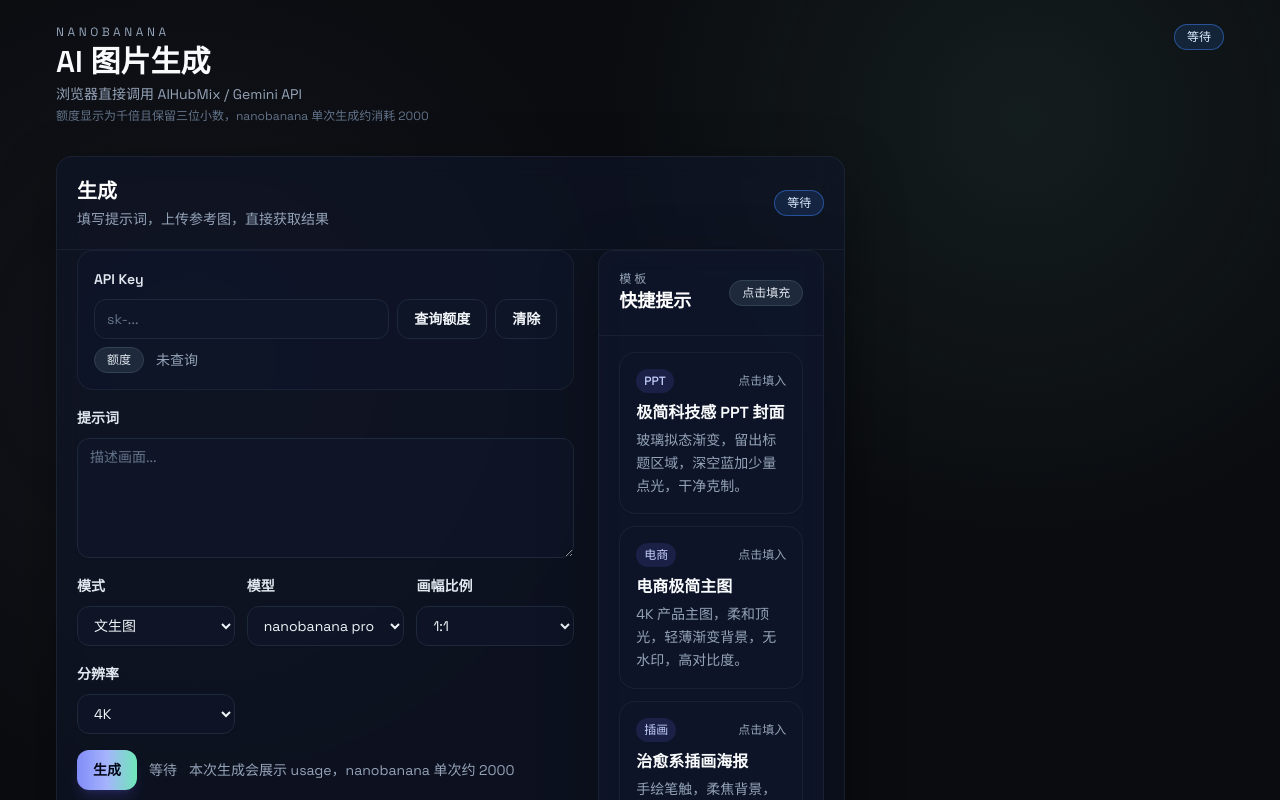
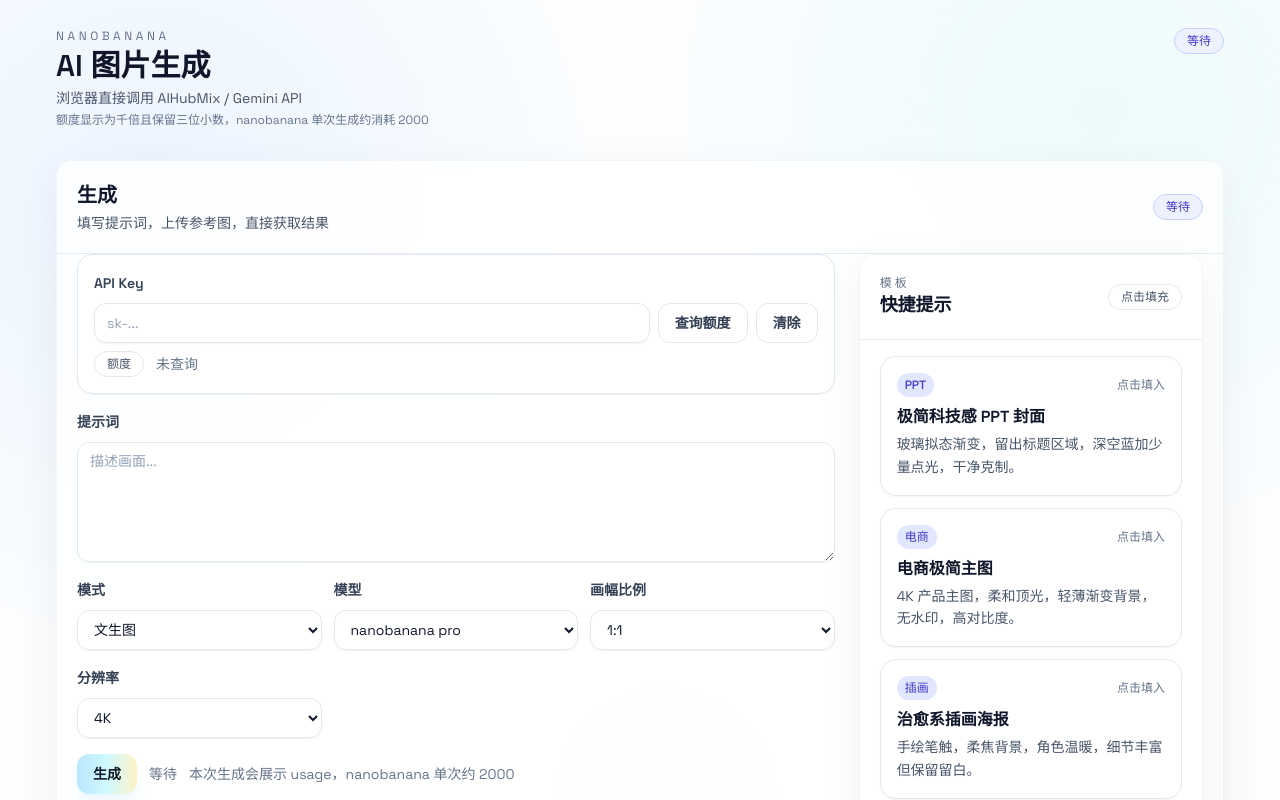
Before and after one commit to cklxx/nanobanana, a React (Vite) app: page / in a window 1280 px wide. Shown: the top 800 px of the page. Built offline with nearby package versions, Linux system fonts and the light colour scheme.

Commit message:
Broaden layout and soften palette

```diff
--- a/src/App.jsx
+++ b/src/App.jsx
@@ -58,9 +58,9 @@ function useStoredState(key, initial) {
 
 function StatusText({ tone = 'muted', children }) {
   const toneClass = {
-    muted: 'text-slate-400',
-    success: 'text-emerald-200',
-    error: 'text-red-200'
+    muted: 'text-slate-500',
+    success: 'text-emerald-700',
+    error: 'text-rose-600'
   }[tone];
   return <p className={cn('text-sm', toneClass)}>{children}</p>;
 }
@@ -78,12 +78,12 @@ function ThumbList({ files }) {
 
 function ResultCard({ url, prompt }) {
   return (
-    <Card className="overflow-hidden">
+      <Card className="overflow-hidden">
       <img src={url} alt="生成结果" className="w-full" />
       <CardContent className="flex flex-col gap-3">
-        <p className="result-prompt text-sm text-slate-300 leading-relaxed">{prompt}</p>
+        <p className="result-prompt text-sm text-slate-600 leading-relaxed">{prompt}</p>
         <div className="flex flex-wrap gap-2">
-          <Button asChild variant="ghost" className="border border-slate-800 text-slate-100">
+          <Button asChild variant="ghost" className="border border-slate-200 text-slate-800">
             <a href={url} download target="_blank" rel="noreferrer">
               下载
             </a>
@@ -355,12 +355,12 @@ function App() {
   }, [apiKey]);
 
   return (
-    <div className="w-full px-4 py-6 space-y-6 sm:px-6 lg:space-y-8 lg:px-10 xl:px-14 2xl:px-20">
+    <div className="mx-auto w-full max-w-none px-4 py-7 space-y-6 sm:px-6 lg:space-y-8 lg:px-10 xl:px-14 2xl:px-16">
       <header className="flex flex-col gap-3 md:flex-row md:items-center md:justify-between">
         <div className="space-y-1">
-          <p className="text-xs uppercase tracking-[0.3em] text-slate-400">Nanobanana</p>
-          <h1 className="text-3xl font-semibold text-slate-50">AI 图片生成</h1>
-          <p className="text-slate-400 text-sm">浏览器直接调用 AIHubMix / Gemini API</p>
+          <p className="text-xs uppercase tracking-[0.3em] text-slate-500">Nanobanana</p>
+          <h1 className="text-3xl font-semibold text-slate-900">AI 图片生成</h1>
+          <p className="text-slate-600 text-sm">浏览器直接调用 AIHubMix / Gemini API</p>
           <p className="text-xs text-slate-500">额度显示为千倍且保留三位小数，nanobanana 单次生成约消耗 2000</p>
         </div>
         <Badge variant={generationStatus.tone === 'success' ? 'success' : 'info'} className="self-start">
@@ -370,10 +370,10 @@ function App() {
 
       <div className="card-grid">
         <Card>
-          <CardHeader className="border-b border-slate-800/60">
+          <CardHeader className="border-b border-slate-200/80">
             <div className="space-y-1">
               <h2 className="text-xl font-semibold">生成</h2>
-              <p className="text-sm text-slate-400">填写提示词，上传参考图，直接获取结果</p>
+              <p className="text-sm text-slate-600">填写提示词，上传参考图，直接获取结果</p>
             </div>
             <Badge variant={generationStatus.tone === 'success' ? 'success' : generationStatus.tone === 'error' ? 'destructive' : 'info'}>
               {generationStatus.text}
@@ -383,7 +383,7 @@ function App() {
           <CardContent className="space-y-4">
             <div className="grid gap-6 md:grid-cols-[2fr_1fr] xl:grid-cols-[2.2fr_1fr]">
               <div className="space-y-4">
-                <div className="rounded-2xl border border-slate-800/70 bg-slate-900/60 p-4 space-y-3">
+                <div className="rounded-2xl border border-slate-200 bg-white/80 p-4 space-y-3 shadow-sm">
                   <div className="space-y-2">
                     <Label htmlFor="api-key">API Key</Label>
                     <div className="flex flex-wrap gap-2">
@@ -509,7 +509,7 @@ function App() {
                     <Badge variant={resultCount ? 'info' : 'muted'}>{resultCount ? `${resultCount} 张` : '暂无'}</Badge>
                   </div>
                   {results.length === 0 ? (
-                    <div className="rounded-2xl border border-slate-800/70 bg-slate-900/50 p-6 text-slate-400">
+                    <div className="rounded-2xl border border-slate-200 bg-white/70 p-6 text-slate-600">
                       生成后展示。
                     </div>
                   ) : (
@@ -524,9 +524,9 @@ function App() {
 
               <div className="space-y-4">
                 <Card className="h-full">
-                  <CardHeader className="border-b border-slate-800/60">
+                  <CardHeader className="border-b border-slate-200/80">
                     <div>
-                      <p className="text-xs uppercase tracking-[0.25em] text-slate-400">模板</p>
+                      <p className="text-xs uppercase tracking-[0.25em] text-slate-500">模板</p>
                       <h3 className="text-lg font-semibold">快捷提示</h3>
                     </div>
                     <Badge variant="muted">点击填充</Badge>
@@ -535,21 +535,21 @@ function App() {
                     {promptTemplates.map((item) => (
                       <div
                         key={item.title}
-                        className="prompt-card rounded-2xl border border-slate-800/70 bg-slate-900/50 p-4 shadow-sm cursor-pointer"
+                        className="prompt-card rounded-2xl border border-slate-200 bg-white/80 p-4 shadow-sm cursor-pointer hover:shadow-[0_14px_40px_rgba(148,163,184,0.18)]"
                         onClick={() => handlePromptFill(item)}
                       >
                         <div className="flex items-center justify-between gap-2 mb-2">
-                          <span className="text-xs font-medium text-indigo-200 bg-indigo-500/15 px-2 py-1 rounded-full">{item.tag}</span>
-                          <span className="text-[12px] text-slate-400">点击填入</span>
+                          <span className="text-xs font-medium text-indigo-700 bg-indigo-100 px-2 py-1 rounded-full">{item.tag}</span>
+                          <span className="text-[12px] text-slate-500">点击填入</span>
                         </div>
-                        <h4 className="text-base font-semibold text-slate-50">{item.title}</h4>
-                        <p className="text-sm text-slate-400 leading-relaxed mt-1">{item.body}</p>
+                        <h4 className="text-base font-semibold text-slate-900">{item.title}</h4>
+                        <p className="text-sm text-slate-600 leading-relaxed mt-1">{item.body}</p>
                       </div>
                     ))}
                   </CardContent>
                 </Card>
-                <div className="rounded-2xl border border-slate-800/70 bg-slate-900/60 p-4 text-slate-400 text-sm">
-                  <p className="font-semibold text-slate-200">联系</p>
+                <div className="rounded-2xl border border-slate-200 bg-white/80 p-4 text-slate-600 text-sm shadow-sm">
+                  <p className="font-semibold text-slate-800">联系</p>
                   <p>微信：tcck1</p>
                 </div>
               </div>
--- a/src/components/ui/badge.jsx
+++ b/src/components/ui/badge.jsx
@@ -7,11 +7,11 @@ const badgeVariants = cva(
   {
     variants: {
       variant: {
-        default: 'border-indigo-500/40 bg-indigo-500/15 text-indigo-100',
-        success: 'border-emerald-500/50 bg-emerald-500/15 text-emerald-100',
-        muted: 'border-slate-700 bg-slate-800 text-slate-200',
-        info: 'border-blue-500/50 bg-blue-500/15 text-blue-100',
-        destructive: 'border-red-500/50 bg-red-500/15 text-red-100'
+        default: 'border-sky-300 bg-sky-100 text-slate-700',
+        success: 'border-emerald-300 bg-emerald-100 text-emerald-800',
+        muted: 'border-slate-200 bg-white/85 text-slate-600',
+        info: 'border-indigo-200 bg-indigo-50 text-indigo-700',
+        destructive: 'border-rose-200 bg-rose-50 text-rose-700'
       }
     },
     defaultVariants: {
--- a/src/components/ui/button.jsx
+++ b/src/components/ui/button.jsx
@@ -9,11 +9,11 @@ const buttonVariants = cva(
     variants: {
       variant: {
         default:
-          'bg-gradient-to-r from-indigo-400 via-indigo-300 to-emerald-300 text-slate-950 shadow-lg shadow-indigo-500/20 hover:translate-y-[-2px] hover:shadow-indigo-500/30',
-        secondary: 'bg-slate-800 text-slate-100 border border-slate-700 hover:bg-slate-700/80',
-        ghost: 'bg-slate-900/40 border border-slate-800 text-slate-100 hover:bg-slate-800/80',
+          'bg-gradient-to-r from-sky-200 via-cyan-100 to-amber-100 text-slate-900 shadow-lg shadow-sky-100/60 hover:translate-y-[-2px] hover:shadow-sky-100/80',
+        secondary: 'bg-white text-slate-800 border border-slate-200 hover:bg-slate-50',
+        ghost: 'bg-white/70 border border-slate-200 text-slate-700 hover:bg-slate-100',
         outline:
-          'border border-slate-800 bg-slate-900/40 text-slate-100 hover:bg-slate-800/60 focus-visible:ring-offset-0'
+          'border border-slate-300 bg-white/60 text-slate-800 hover:bg-slate-50 focus-visible:ring-offset-0'
       },
       size: {
         default: 'h-10 px-4 py-2',
--- a/src/components/ui/card.jsx
+++ b/src/components/ui/card.jsx
@@ -5,7 +5,7 @@ function Card({ className, ...props }) {
   return (
     <div
       className={cn(
-        'rounded-2xl border border-slate-800/70 bg-slate-900/60 shadow-[0_18px_60px_rgba(0,0,0,0.32)] backdrop-blur-md',
+        'rounded-2xl border border-slate-100 bg-white/85 shadow-[0_14px_44px_rgba(15,23,42,0.06)] backdrop-blur-md',
         className
       )}
       {...props}
--- a/src/components/ui/input.jsx
+++ b/src/components/ui/input.jsx
@@ -6,7 +6,7 @@ const Input = React.forwardRef(({ className, type = 'text', ...props }, ref) =>
     <input
       type={type}
       className={cn(
-        'flex h-10 w-full rounded-xl border border-slate-800 bg-slate-900/60 px-3 py-2 text-sm text-slate-100 shadow-sm ring-offset-slate-950 placeholder:text-slate-500 focus-visible:outline-none focus-visible:ring-2 focus-visible:ring-indigo-300 focus-visible:ring-offset-1 disabled:cursor-not-allowed disabled:opacity-50',
+        'flex h-10 w-full rounded-xl border border-slate-200 bg-white/80 px-3 py-2 text-sm text-slate-900 shadow-sm ring-offset-white placeholder:text-slate-400 focus-visible:outline-none focus-visible:ring-2 focus-visible:ring-sky-200 focus-visible:ring-offset-2 disabled:cursor-not-allowed disabled:opacity-50',
         className
       )}
       ref={ref}
--- a/src/components/ui/label.jsx
+++ b/src/components/ui/label.jsx
@@ -4,7 +4,7 @@ import { cn } from '../../lib/utils';
 const Label = React.forwardRef(({ className, ...props }, ref) => (
   <label
     ref={ref}
-    className={cn('text-sm font-semibold text-slate-200 leading-none peer-disabled:cursor-not-allowed peer-disabled:opacity-70', className)}
+    className={cn('text-sm font-semibold text-slate-700 leading-none peer-disabled:cursor-not-allowed peer-disabled:opacity-70', className)}
     {...props}
   />
 ));
--- a/src/components/ui/select.jsx
+++ b/src/components/ui/select.jsx
@@ -5,7 +5,7 @@ const Select = React.forwardRef(({ className, children, ...props }, ref) => (
   <select
     ref={ref}
     className={cn(
-      'h-10 w-full rounded-xl border border-slate-800 bg-slate-900/60 px-3 text-sm text-slate-100 shadow-sm ring-offset-slate-950 focus-visible:outline-none focus-visible:ring-2 focus-visible:ring-indigo-300 focus-visible:ring-offset-1 disabled:cursor-not-allowed disabled:opacity-50',
+      'h-10 w-full rounded-xl border border-slate-200 bg-white/80 px-3 text-sm text-slate-900 shadow-sm ring-offset-white focus-visible:outline-none focus-visible:ring-2 focus-visible:ring-sky-200 focus-visible:ring-offset-2 disabled:cursor-not-allowed disabled:opacity-50',
       className
     )}
     {...props}
--- a/src/components/ui/textarea.jsx
+++ b/src/components/ui/textarea.jsx
@@ -5,7 +5,7 @@ const Textarea = React.forwardRef(({ className, ...props }, ref) => {
   return (
     <textarea
       className={cn(
-        'flex min-h-[120px] w-full rounded-xl border border-slate-800 bg-slate-900/60 px-3 py-2 text-sm text-slate-100 shadow-sm ring-offset-slate-950 placeholder:text-slate-500 focus-visible:outline-none focus-visible:ring-2 focus-visible:ring-indigo-300 focus-visible:ring-offset-1 disabled:cursor-not-allowed disabled:opacity-50',
+        'flex min-h-[120px] w-full rounded-xl border border-slate-200 bg-white/80 px-3 py-2 text-sm text-slate-900 shadow-sm ring-offset-white placeholder:text-slate-400 focus-visible:outline-none focus-visible:ring-2 focus-visible:ring-sky-200 focus-visible:ring-offset-2 disabled:cursor-not-allowed disabled:opacity-50',
         className
       )}
       ref={ref}
--- a/src/index.css
+++ b/src/index.css
@@ -5,32 +5,28 @@
 @tailwind utilities;
 
 :root {
-  color-scheme: dark;
+  color-scheme: light;
 }
 
 body {
-  background: radial-gradient(circle at 15% 30%, rgba(110, 118, 168, 0.08), transparent 32%),
-    radial-gradient(circle at 80% 10%, rgba(111, 181, 154, 0.1), transparent 28%),
-    #0a0c10;
+  background: radial-gradient(circle at 12% 18%, rgba(176, 214, 255, 0.22), transparent 30%),
+    radial-gradient(circle at 86% 10%, rgba(175, 246, 228, 0.2), transparent 28%),
+    radial-gradient(circle at 52% 72%, rgba(255, 235, 210, 0.24), transparent 40%),
+    #fbfdff;
+  color: #0f172a;
   min-height: 100vh;
   font-family: 'Space Grotesk', system-ui, -apple-system, sans-serif;
 }
 
 .card-grid {
   display: grid;
-  gap: 16px;
-}
-
-@media (min-width: 900px) {
-  .card-grid {
-    grid-template-columns: 2fr 1fr;
-  }
+  gap: 18px;
+  grid-template-columns: repeat(auto-fit, minmax(360px, 1fr));
 }
 
 @media (min-width: 1280px) {
   .card-grid {
-    grid-template-columns: minmax(0, 2.2fr) minmax(320px, 1fr);
-    gap: 20px;
+    gap: 22px;
   }
 }
 
```
